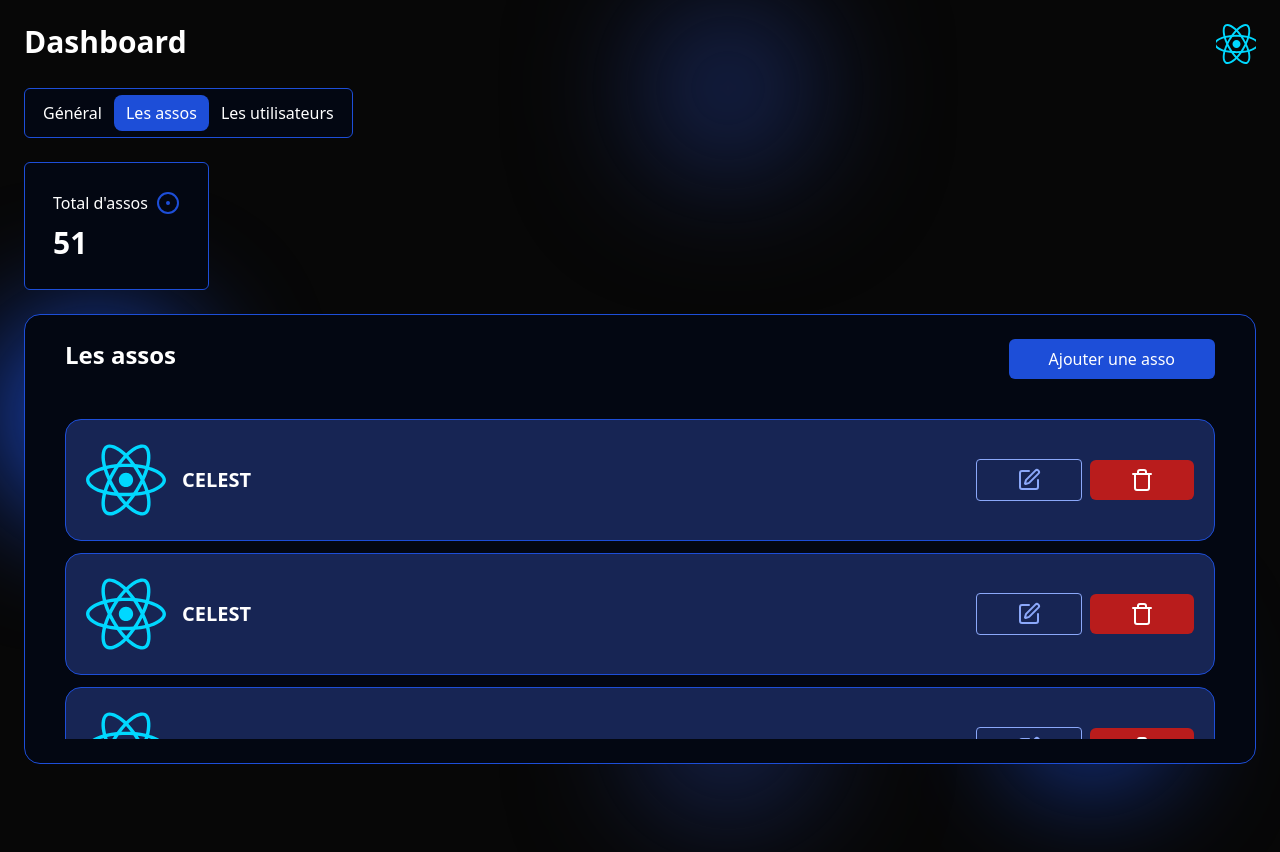
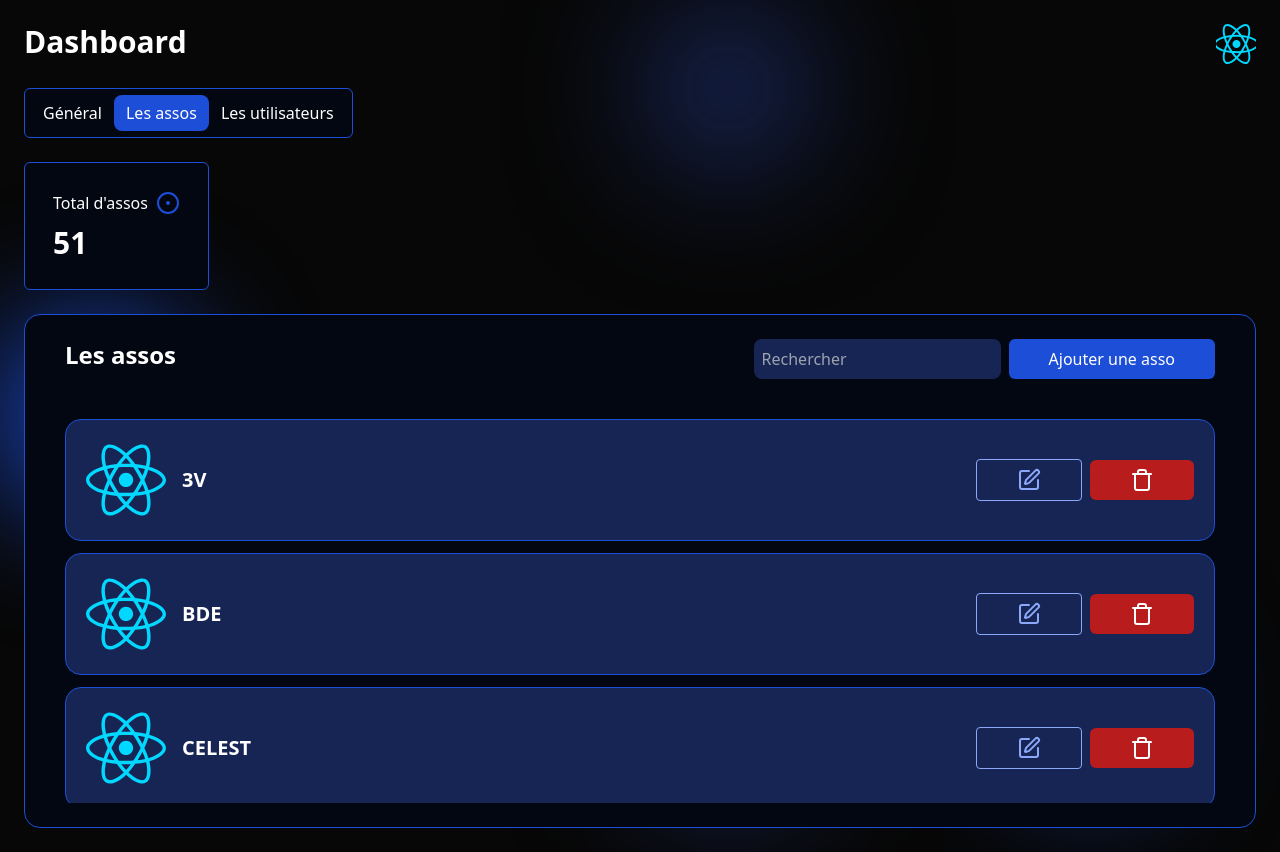
Before and after one commit to La-404-Devinci/advent-daily-frontend, a React (Vite) app: page /admin/dashboard in a window 1280 px wide. Both pictures are taken after a click on the item "Les assos". Before the commit the page ends 800 px from the top, so only its background shows below. Built offline with nearby package versions, Linux system fonts and the light colour scheme.

Commit message:
chore: search bar

```diff
--- a/src/routes/dashboard-404.jsx
+++ b/src/routes/dashboard-404.jsx
@@ -1,17 +1,27 @@
-import {useEffect, useState} from "react";
+import React, {useEffect, useState} from "react";
 import Layout from '../layout';
 import Logo from "../components/layout/logo.jsx";
 import reactImage from "../assets/react.svg";
 import {Card, MiniCard} from "../components/ui/cards.jsx";
-import {CircleDot, CloudUpload, Delete, MapPin, SquarePen, Trash, Upload} from "lucide-react";
+import {CircleDot, MapPin, SquarePen, Trash} from "lucide-react";
 import {Button} from "../components/buttons/Buttons.jsx";
-import {zodResolver} from "@hookform/resolvers/zod";
-import {z} from "zod";
-import {useForm} from "react-hook-form";
-import Input from "../components/ui/input.jsx";
-import TextArea from "../components/ui/text-area.jsx";
-import {useNavigate, Link} from "react-router-dom";
-import Compressor from "compressorjs";
+import {Link} from "react-router-dom";
+import ModalAsso from "../components/modal-asso.jsx";
+
+export const SearchBar = ({className, search, setSearch}) => {
+
+    const handleSearch = (e) => {
+        setSearch(e.target.value);
+    }
+
+    return (
+        <div className={`flex items-center gap-2 ${className}`}>
+            <input type="text" placeholder="Rechercher" className="bg-blue-950 p-2 rounded-lg"
+                   onChange={handleSearch} value={search}
+            />
+        </div>
+    )
+}
 
 export const StatsBar = ({data, className}) => {
     return (
@@ -33,8 +43,6 @@ export const StatsBar = ({data, className}) => {
 }
 
 export const GeneralTab = () => {
-
-    const nagivate = useNavigate();
 
     const data = [
         {
@@ -204,56 +212,64 @@ export const GeneralTab = () => {
 }
 
 export const Assos = () => {
-
+    const [search, setSearch] = useState("");
     const data = [
-        {id: 1, title: "Total d'assos", value: 51},
+        { id: 1, title: "Total d'assos", value: 51 },
     ];
 
+    const [isModalOpen, setIsModalOpen] = useState(false);
+
     const assosData = [
-        {id: 1, name: "CELEST", image: reactImage}, {id: 2, name: "CELEST", image: reactImage}, {
-            id: 3,
-            name: "CELEST",
-            image: reactImage
-        }, {id: 4, name: "CELEST", image: reactImage}]
-
-    return (
+        { id: 1, name: "CELEST", image: reactImage },
+        { id: 2, name: "BDE", image: reactImage },
+        { id: 3, name: "3V", image: reactImage },
+        { id: 4, name: "CELEST", image: reactImage }
+    ];
 
 
 
+    const filteredAssos = assosData
+        .filter(asso => asso.name.toLowerCase().includes(search.toLowerCase()))
+        .sort((a, b) => a.name.localeCompare(b.name));
+
+    return (
         <div>
-            <StatsBar data={data} className="w-fit"/>
+            <StatsBar data={data} className="w-fit" />
             <Card className="mt-6 gap-10 flex flex-col ">
                 <div className="flex justify-between items-start">
+
                     <h2 className="text-2xl font-bold">Les assos</h2>
-                    <Button styleType={"primary"} onClick={() => {
-                    }} className="w-fit">Ajouter une asso</Button>
+                    <div className="flex gap-2">
+                        <SearchBar search={search} setSearch={setSearch}/>
+                        <Button styleType={"primary"} onClick={() => setIsModalOpen(true
+                        )} className="w-fit">Ajouter une
+                            asso
+                        </Button>
                     </div>
-                <div className="flex flex-col gap-3 max-h-80 overflow-y-scroll no-scrollbar">
-                    {
-                        assosData.map((asso, index) => (
-                            <Link to={`asso/${asso.name}`} key={index}
-                                  className={`flex justify-between items-center border border-blue-700 bg-blue-950 p-5  rounded-2xl`}>
+                </div>
+                <div className="flex flex-col gap-3 max-h-96 overflow-y-scroll no-scrollbar">
+                    {filteredAssos.map((asso, index) => (
+                        <div key={index} className="flex justify-between items-center border border-blue-700 bg-blue-950 p-5 rounded-2xl">
                             <div className="flex gap-4 items-center">
-                                    <Logo path={asso.image} alt={asso.id} className={"h-20 w-20 object-fill"}/>
+                                <Logo path={asso.image} alt={asso.id} className="h-20 w-20 object-fill" />
                                 <h2 className="text-xl font-bold">{asso.name}</h2>
                             </div>
                             <div className="flex flex-col">
                                 <div className="flex items-center gap-2">
                                     <Link to={`asso/${asso.name}`}>
-                                            <Button styleType={"secondary"} className="w-fit"><SquarePen
-                                                className="h-6 w-6"/></Button>
+                                        <Button styleType={"secondary"} className="w-fit"><SquarePen className="h-6 w-6" /></Button>
                                     </Link>
-                                        <Button styleType={"destructive"} className="w-fit"><Trash className="h-6 w-6"/></Button>
+                                    <Button styleType={"destructive"} className="w-fit"><Trash className="h-6 w-6" /></Button>
                                 </div>
                             </div>
-                            </Link>
-                        ))
-                    }
+                        </div>
+                    ))}
                 </div>
             </Card>
+            {isModalOpen && <ModalAsso isOpen={isModalOpen} onClose={() => setIsModalOpen(false)} />}
         </div>
-    )
-}
+    );
+};
 
 export const Users = () => {
 
@@ -261,26 +277,40 @@ export const Users = () => {
         {id: 1, title: "Total d'utilisateurs", value: 3012},
     ];
 
+    const [search, setSearch] = useState("");
     const usersData = [
-        {id: 1, name: "CELEST", image: reactImage}, {id: 2, name: "CELEST", image: reactImage}, {
+        {id: 1, name: "CELEST", image: reactImage, username: 'Thomas'}, {
+            id: 2,
+            name: "CELEST",
+            username: "Jean",
+            image: reactImage
+        }, {
             id: 3,
             name: "CELEST",
+            username: "Nicolas",
             image: reactImage
-        }, {id: 4, name: "CELEST", image: reactImage}]
+        }, {id: 4, name: "CELEST", image: reactImage, username: "Nicolas"}]
+
+    const filteredData = usersData.filter((user) =>
+        user.name.toLowerCase().includes(search.toLowerCase()) || user.username.toLowerCase().includes(search.toLowerCase()));
+
 
     return (
         <div>
             <StatsBar data={data} className="w-fit"/>
             <Card className="mt-6 gap-10 flex flex-col ">
+                <div className="flex justify-between items-start">
                     <h2 className="text-2xl font-bold">Utilisateurs</h2>
-                <div className="flex flex-col gap-3 max-h-80 overflow-y-scroll no-scrollbar">
+                    <SearchBar search={search} setSearch={setSearch}/>
+                </div>
+                <div className="flex flex-col gap-3 max-h-96 overflow-y-scroll no-scrollbar">
                     {
-                        usersData.map((user, index) => (
-                            <div to={`user/${user.name}`} key={index}
+                        filteredData.map((user, index) => (
+                            <div key={index}
                                  className={`flex justify-between items-center border border-blue-700 bg-blue-950 p-5  rounded-2xl`}>
                                 <div className="flex gap-4 items-center">
                                     <Logo path={user.image} alt={user.id} className={"h-20 w-20 object-fill"}/>
-                                    <h2 className="text-xl font-bold">{user.name}</h2>
+                                    <h2 className="text-xl font-bold">{user.username}</h2>
                                 </div>
                                 <div className="flex flex-col">
 
@@ -295,6 +325,8 @@ export const Users = () => {
                             </div>
                         ))
                     }
+                    {filteredData.length === 0 && <p className="text-white text-center
+                    ">Aucun utilisateur trouvé</p>}
                 </div>
             </Card>
         </div>
```
Lines whose indentation alone changed are shown as unchanged.
